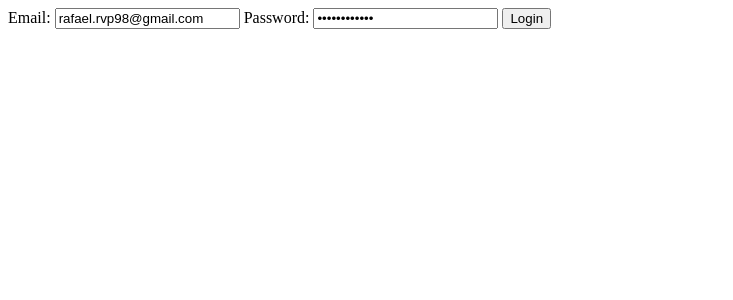
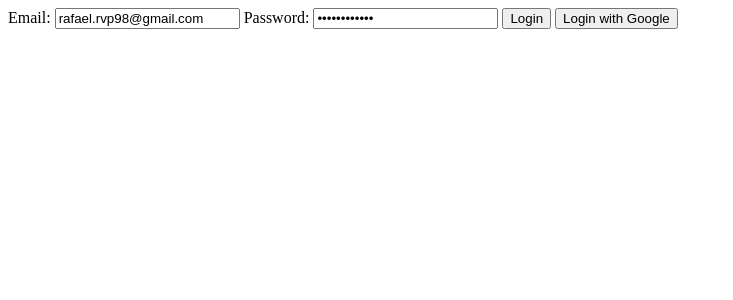
Before and after one commit to nubol23/poc-svelte-firebase, a SvelteKit app: page /auth/login in a window 1280 px wide. Shown: the top 300 px of the page, without its empty margins (0-733 px from the left). Built offline with nearby package versions, Linux system fonts and the light colour scheme; no server answers.

Commit message:
Add google auth

```diff
--- a/src/routes/auth/login/+page.svelte
+++ b/src/routes/auth/login/+page.svelte
@@ -1,5 +1,7 @@
 <script>
-  import {getAuth, signInWithEmailAndPassword} from "firebase/auth";
+  import {getAuth, signInWithEmailAndPassword, signInWithPopup} from "firebase/auth";
+  import { GoogleAuthProvider } from "firebase/auth";
+  const provider = new GoogleAuthProvider();
 
   let email = "rafael.rvp98@gmail.com";
   let password = "password1234";
@@ -18,6 +20,24 @@
         console.log(error.message);
       })
   }
+
+  function handleLoginGoogle() {
+      const auth = getAuth()
+
+      signInWithPopup(auth, provider)
+          .then((result) => {
+              // This gives you a Google Access Token. You can use it to access the Google API.
+              const credential = GoogleAuthProvider.credentialFromResult(result);
+              console.log(credential)
+              console.log(result)
+              // const token = credential.accessToken;
+              // const user = result.user;
+          }).catch((error) => {
+          // Handle Errors here.
+          console.log(error.code);
+          console.log(error.message);
+      });
+  }
 </script>
 
 <form on:submit={handleLoginEmailAndPassword}>
@@ -32,4 +52,6 @@
     </label>
 
     <button type="submit">Login</button>
+
+    <button type="button" on:click={handleLoginGoogle}>Login with Google</button>
 </form>
```
